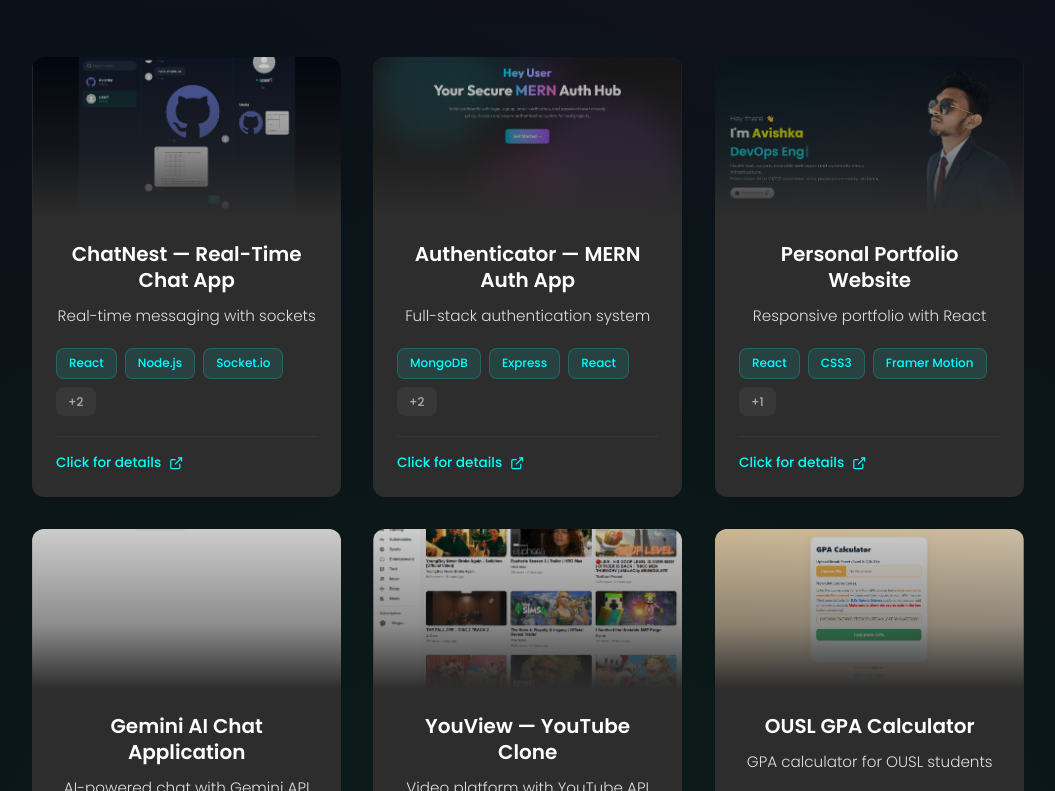
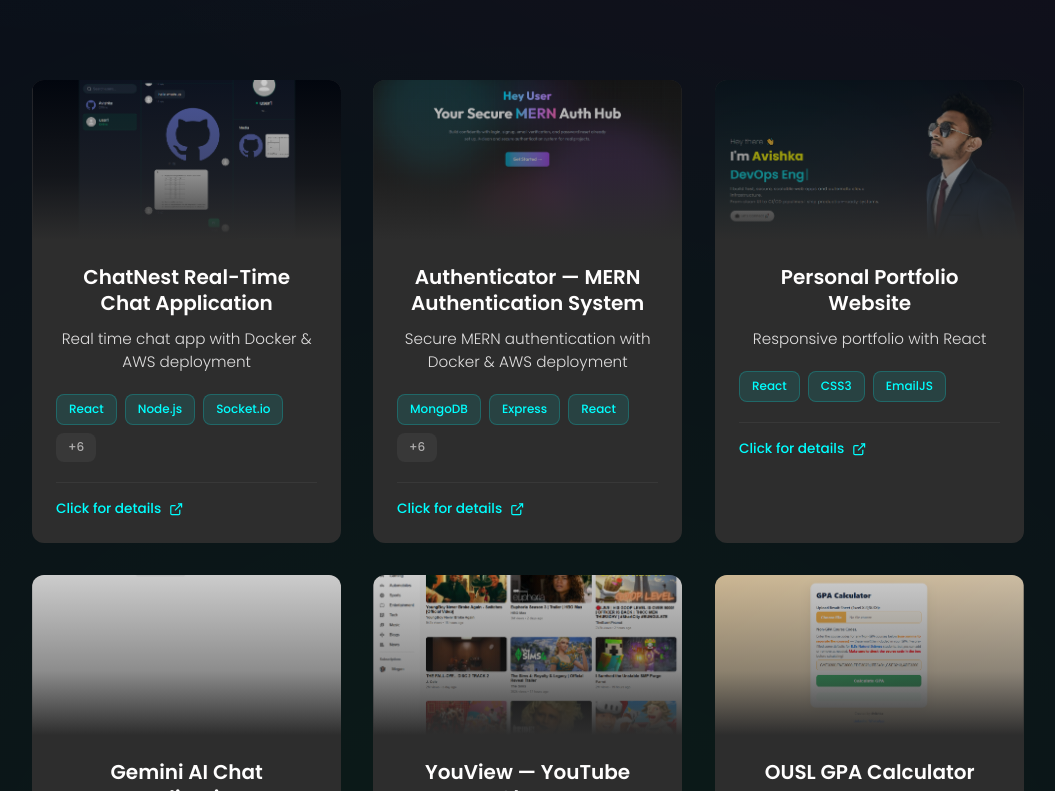
Before and after one commit to Avishka-55/avishka-55.github.io, a React (Vite) app: page / in a window 1280 px wide. Shown: the part 2009-2800 px from the top of the page, without its empty margins (112-1167 px from the left). Built offline with nearby package versions, Linux system fonts and the light colour scheme.

Commit message:
add detailed project description for work component

```diff
--- a/src/components/Education/Education.jsx
+++ b/src/components/Education/Education.jsx
@@ -18,10 +18,8 @@
           <span className="eduYear">2022 – 2026</span>
 
           <p>
-            Strong foundation in programming, databases, software engineering,
-            networking, operating systems, and cloud technologies. Actively
-            building real-world skills in Full-Stack Development, Linux,
-            Networking, Cloud, and DevOps.
+            B.Sc. Major in Computer Science at The Open University of Sri Lanka (OUSL).
+            Built a strong foundation in programming, databases, software engineering, computer networks, operating systems, and cloud computing. Actively developing hands-on experience in full-stack development, Linux systems, networking, cloud infrastructure, and DevOps through real-world projects.
           </p>
         </div>
       </div>
--- a/src/components/Works/Works.jsx
+++ b/src/components/Works/Works.jsx
@@ -10,28 +10,53 @@
 const projects = [
   {
     img: p1,
-    title: "ChatNest — Real-Time Chat App",
-    shortDesc: "Real-time messaging with sockets",
-    fullDesc: "Built a full-stack real-time messaging application featuring WebSocket connections, JWT authentication, message encryption, and a modern responsive UI. Supports group chats, file sharing, and online status indicators.",
-    tech: ["React", "Node.js", "Socket.io", "MongoDB", "JWT"],
+    title: "ChatNest  Real-Time Chat Application",
+    shortDesc: "Real time chat app with Docker & AWS deployment",
+    fullDesc:
+      "ChatNest is a full-stack real time messaging application built with the MERN stack and WebSockets. The application is fully containerized using Docker, deployed on AWS EC2, and served through an Nginx reverse proxy. A CI/CD pipeline powered by GitHub Actions automatically builds, tests, and deploys the application on every production update. Features include JWT-based authentication, real-time messaging with Socket.io, secure API handling, and a modern responsive UI.",
+    tech: [
+      "React",
+      "Node.js",
+      "Socket.io",
+      "MongoDB",
+      "Docker",
+      "AWS EC2",
+      "Nginx",
+      "GitHub Actions",
+      "JWT"
+    ],
     link: "https://chatnest-12.netlify.app/",
     github: "https://github.com/Avishka-55/Chat-Nest"
   },
-  {
+
+    {
     img: p2,
-    title: "Authenticator — MERN Auth App",
-    shortDesc: "Full-stack authentication system",
-    fullDesc: "Complete MERN stack authentication with bcrypt password hashing, email verification via nodemailer, JWT refresh tokens, password reset functionality, and protected routes. Includes admin dashboard.",
-    tech: ["MongoDB", "Express", "React", "Node.js", "Nodemailer"],
+    title: "Authenticator — MERN Authentication System",
+    shortDesc: "Secure MERN authentication with Docker & AWS deployment",
+    fullDesc:
+      "Authenticator is a full-stack MERN authentication system designed with security and scalability in mind. The application is containerized using Docker and deployed on an AWS EC2 instance, with Nginx configured as a reverse proxy for handling client requests and API routing. It implements industry-standard authentication flows including bcrypt-based password hashing, JWT access and refresh tokens, password reset functionality, protected routes.",
+    tech: [
+      "MongoDB",
+      "Express",
+      "React",
+      "Node.js",
+      "Docker",
+      "AWS EC2",
+      "Nginx",
+      "JWT",
+      "bcrypt"
+
+    ],
     link: "https://mern-auth-123.netlify.app/",
     github: "https://github.com/Avishka-55/mern-authonication"
   },
+
   {
     img: p3,
     title: "Personal Portfolio Website",
     shortDesc: "Responsive portfolio with React",
     fullDesc: "Modern personal portfolio showcasing projects, skills, and experience. Features smooth animations, contact form integration, and fully responsive design optimized for all devices.",
-    tech: ["React", "CSS3", "Framer Motion", "EmailJS"],
+    tech: ["React", "CSS3", "EmailJS"],
     link: "https://wmavishka.me",
     github: "https://github.com/Avishka-55/avishka-55.github.io"
   },
@@ -58,7 +83,7 @@
     title: "OUSL GPA Calculator",
     shortDesc: "GPA calculator for OUSL students",
     fullDesc: "Automated GPA calculation tool specifically designed for Open University of Sri Lanka students. Parses official result sheets, handles different credit systems, and generates detailed grade reports.",
-    tech: ["JavaScript", "HTML5", "CSS3", "PDF.js"],
+    tech: ["JavaScript", "HTML5", "CSS3"],
     link: "https://avishka-55.github.io/OUSL-GPA-Calculator",
     github: "https://github.com/Avishka-55/OUSL-GPA-Calculator"
   },
```
